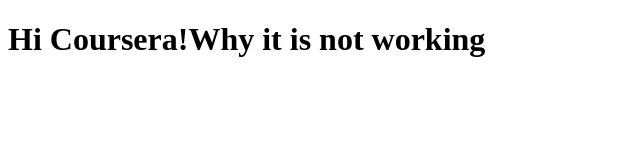
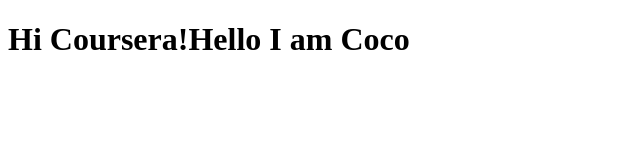
Before and after one commit to castcoco/coursera-test, a plain HTML site: page site/index.html in a window 1280 px wide. Shown: the whole page, without its empty margins (0-640 px from the left). Drawn offline with Linux system fonts and the light colour scheme.

Commit message:
small thing add to it

```diff
--- a/site/index.html
+++ b/site/index.html
@@ -4,6 +4,6 @@
 	<title>Hello coursera !</title>
 </head>
 <body>
-<h1>Hi Coursera!Why it is not working</h1>
+<h1>Hi Coursera!Hello I am Coco</h1>
 </body>
 </html>
```
